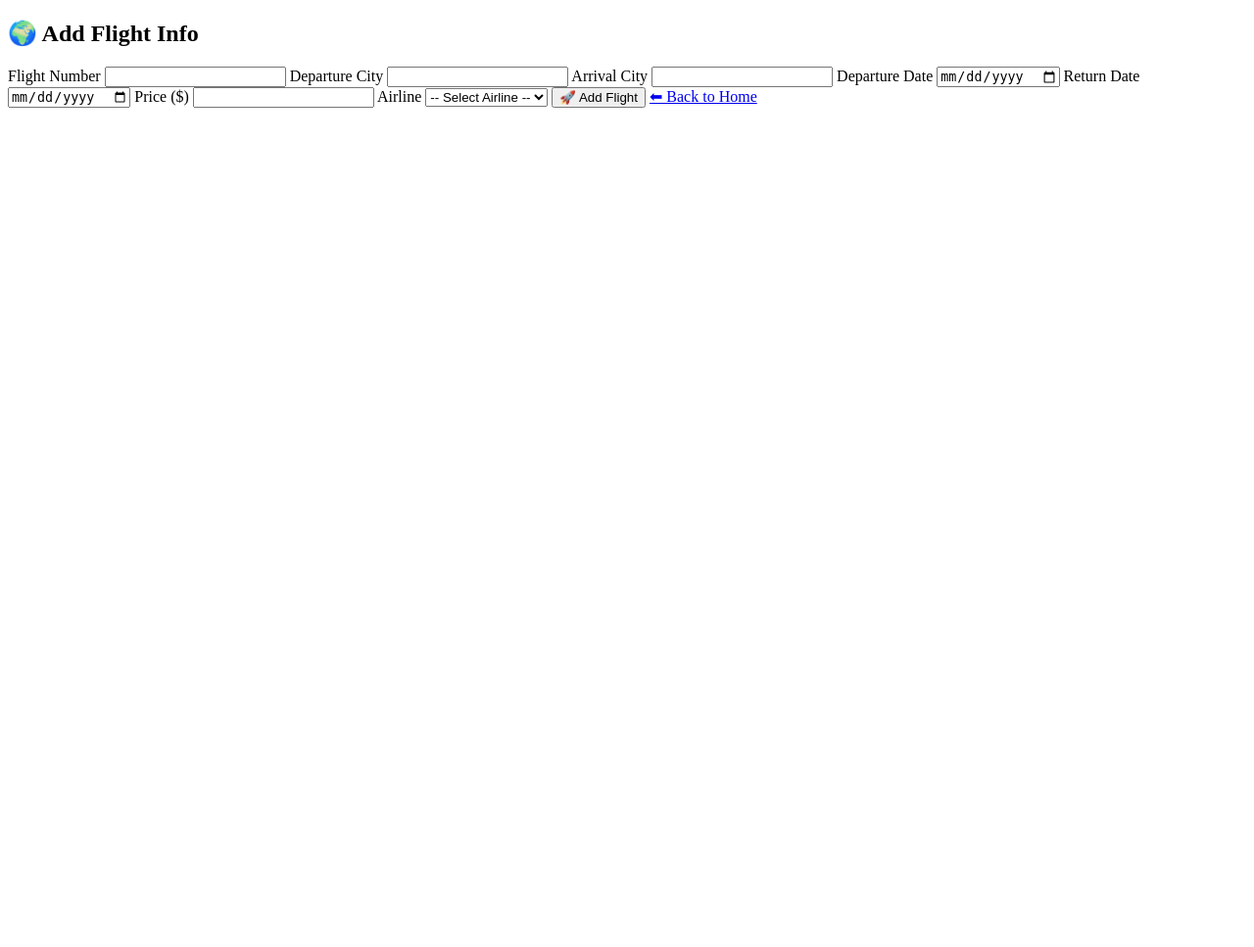
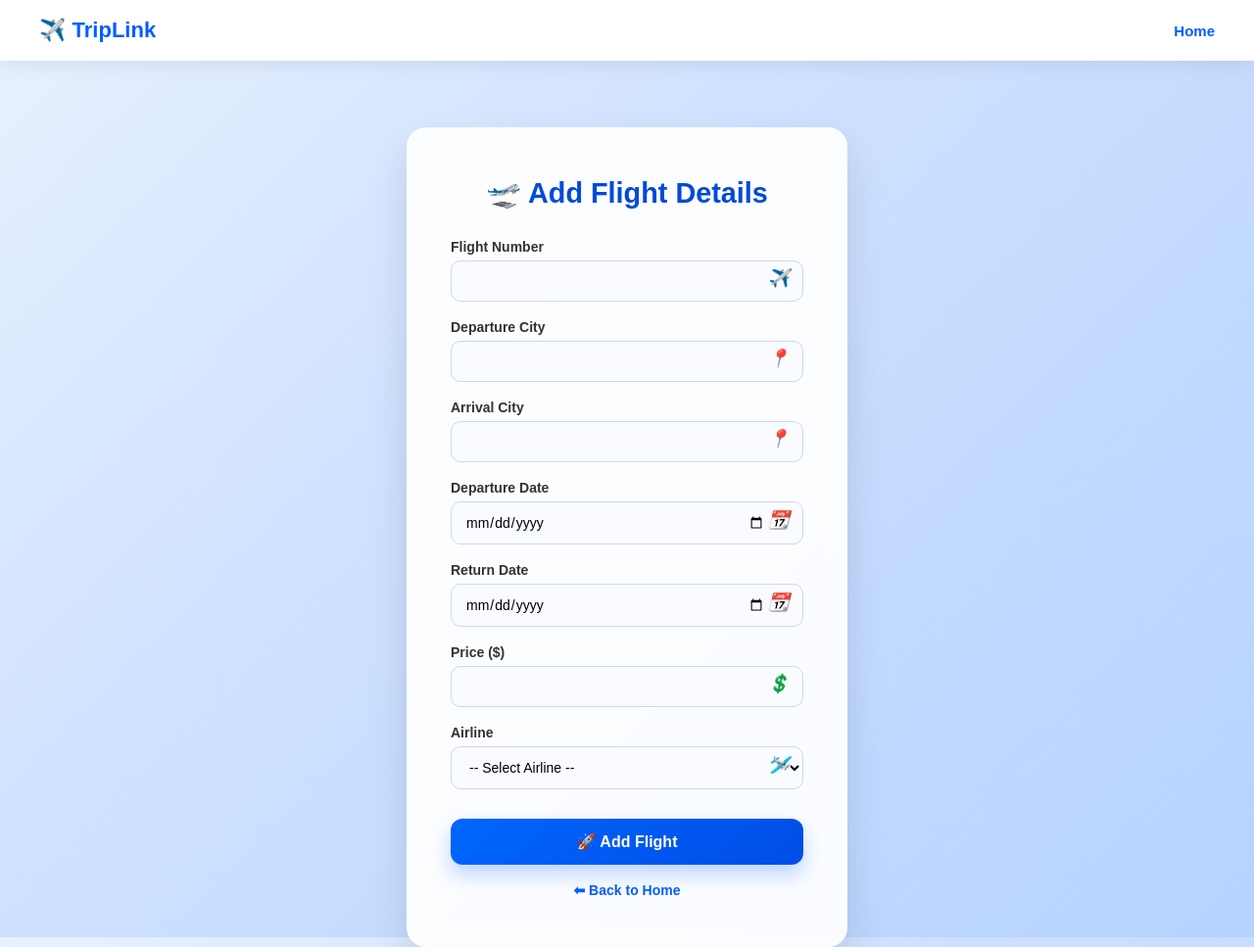
Before and after one commit to Zeyadsmir200618/TripLink, a PHP site: page /Views/flight_form.php in a window 1280 px wide. Shown: the whole page at 98% size. Before the commit the page ends 110 px from the top, so only its background shows below. Run offline with PHP 8.4, Linux system fonts and the light colour scheme.

Commit message:
Refactor flight form layout and styles

```diff
--- a/Views/flight_form.php
+++ b/Views/flight_form.php
@@ -1,40 +1,247 @@
-
+<?php
+session_start();
+$message = $_SESSION['message'] ?? '';
+unset($_SESSION['message']);
+?>
 <!DOCTYPE html>
 <html lang="en">
 <head>
 <meta charset="UTF-8">
-  <title>🛫 Add Flight | TripLink</title>
-  <link rel="stylesheet" href="flight_form.php">
+<meta name="viewport" content="width=device-width, initial-scale=1.0">
+<title>Add Flight | TripLink</title>
+
+<style>
+/* ================================
+   BASE
+================================ */
+* {
+    margin:0; padding:0; box-sizing:border-box;
+    font-family:'Poppins', sans-serif;
+}
+
+body {
+    background:linear-gradient(135deg, #e8f1ff 0%, #cfe1ff 40%, #b5d2ff 100%);
+    min-height:100vh;
+    display:flex;
+    justify-content:center;
+    align-items:flex-start;
+    padding-top:120px;
+}
+
+/* ================================
+   TOP NAVIGATION
+================================ */
+.navbar {
+    width:100%;
+    position:fixed;
+    top:0; left:0;
+    background:white;
+    padding:18px 40px;
+    display:flex;
+    justify-content:space-between;
+    align-items:center;
+    box-shadow:0 4px 20px rgba(0,0,0,0.08);
+    z-index:1000;
+}
+
+.navbar h1 {
+    font-size:22px;
+    font-weight:700;
+    color:#005eff;
+}
+
+.navbar a {
+    text-decoration:none;
+    font-weight:600;
+    color:#005eff;
+    font-size:15px;
+    transition:.2s;
+}
+
+.navbar a:hover {
+    color:#003eaa;
+}
+
+/* ================================
+   FORM CARD
+================================ */
+.form-container {
+    width:450px;
+    background:rgba(255,255,255,0.92);
+    padding:50px 45px;
+    border-radius:20px;
+    box-shadow:0 20px 40px rgba(0,0,0,0.12);
+    animation: fadeIn .5s ease;
+    backdrop-filter:blur(10px);
+    transform:translateY(10px);
+}
+
+@keyframes fadeIn {
+  from { opacity:0; transform:translateY(15px); }
+  to   { opacity:1; transform:translateY(0); }
+}
+
+/* ================================
+   TITLE
+================================ */
+h2 {
+    text-align:center;
+    font-size:1.8rem;
+    margin-bottom:30px;
+    font-weight:700;
+    color:#004ad8;
+}
+
+/* ================================
+   LABELS + INPUT FIELDS
+================================ */
+label {
+    display:block;
+    margin-top:18px;
+    font-weight:600;
+    font-size:14px;
+    color:#333;
+}
+
+.input-group {
+    position:relative;
+}
+
+.input-group i {
+    position:absolute;
+    right:14px;
+    top:50%;
+    transform:translateY(-50%);
+    color:#005eff;
+    font-size:18px;
+}
+
+input, select {
+    width:100%;
+    padding:12px 14px;
+    margin-top:6px;
+    padding-right:38px;
+    border:1px solid #d0d7e6;
+    border-radius:10px;
+    background:#f9fbff;
+    font-size:14px;
+    transition:.2s ease;
+}
+
+input:focus, select:focus {
+    border-color:#005eff;
+    background:white;
+    box-shadow:0 0 8px rgba(0,102,255,0.25);
+    outline:none;
+}
+
+/* ================================
+   BUTTON
+================================ */
+button {
+    width:100%;
+    margin-top:30px;
+    padding:14px;
+    font-size:16px;
+    font-weight:700;
+    color:white;
+    border:none;
+    cursor:pointer;
+    border-radius:12px;
+    background:linear-gradient(135deg, #0066ff, #004de6);
+    box-shadow:0 10px 20px rgba(0,90,255,0.25);
+    transition:.3s;
+}
+
+button:hover {
+    transform:translateY(-3px);
+    box-shadow:0 14px 25px rgba(0,90,255,0.35);
+}
+
+/* ================================
+   BACK LINK
+================================ */
+.back-link {
+    display:block;
+    margin-top:18px;
+    color:#005eff;
+    text-decoration:none;
+    text-align:center;
+    font-size:14px;
+    font-weight:600;
+    transition:.2s;
+}
+
+.back-link:hover {
+    color:#003eaa;
+}
+
+/* ================================
+   MESSAGE BOX
+================================ */
+.message {
+    margin-bottom:20px;
+    font-weight:700;
+    color:#1e9c45;
+    text-align:center;
+}
+</style>
 </head>
+
 <body>
 
-  <div class="stars" style="top:10%;left:25%;animation-delay:1s;"></div>
-  <div class="stars" style="top:35%;left:70%;animation-delay:2s;"></div>
-  <div class="stars" style="top:60%;left:50%;animation-delay:3s;"></div>
-  <div class="stars" style="top:80%;left:30%;animation-delay:4s;"></div>
+<!-- TOP NAV -->
+<div class="navbar">
+    <h1>✈️ TripLink</h1>
+    <a href="menu.php">Home</a>
+</div>
 
-  <form class="form-container" method="POST">
-    <h2><span class="earth">🌍</span> Add Flight Info</h2>
+<!-- FORM -->
+<form class="form-container" method="POST" action="index.php?controller=flight&action=handleRequest">
+    <h2>🛫 Add Flight Details</h2>
+
+    <?php if($message): ?>
+        <div class="message"><?= $message ?></div>
+    <?php endif; ?>
 
     <label>Flight Number</label>
+    <div class="input-group">
         <input type="text" name="flight_number" required>
+        <i>✈️</i>
+    </div>
 
     <label>Departure City</label>
+    <div class="input-group">
         <input type="text" name="departure_city" required>
+        <i>📍</i>
+    </div>
 
     <label>Arrival City</label>
+    <div class="input-group">
         <input type="text" name="arrival_city" required>
+        <i>📍</i>
+    </div>
 
     <label>Departure Date</label>
+    <div class="input-group">
         <input type="date" name="departure_date" required>
+        <i>📆</i>
+    </div>
 
     <label>Return Date</label>
+    <div class="input-group">
         <input type="date" name="return_date">
+        <i>📆</i>
+    </div>
 
     <label>Price ($)</label>
-    <input type="number" step="0.01" name="price" required>
+    <div class="input-group">
+        <input type="number" name="price" step="0.01" required>
+        <i>💲</i>
+    </div>
 
     <label>Airline</label>
+    <div class="input-group">
         <select name="airline" required>
             <option value="">-- Select Airline --</option>
             <option value="EgyptAir">EgyptAir</option>
@@ -44,9 +251,12 @@
             <option value="QatarAir">QatarAir</option>
             <option value="EmiratesAir">EmiratesAir</option>
         </select>
+        <i>🛩️</i>
+    </div>
 
-    <button type="submit" name="submit">🚀 Add Flight</button>
-    <a href="menu.php" class="back-link">⬅ Back to Home</a>
+    <button type="submit">🚀 Add Flight</button>
+    <a class="back-link" href="menu.php">⬅ Back to Home</a>
 </form>
+
 </body>
 </html>
```
Lines whose indentation alone changed are shown as unchanged.
